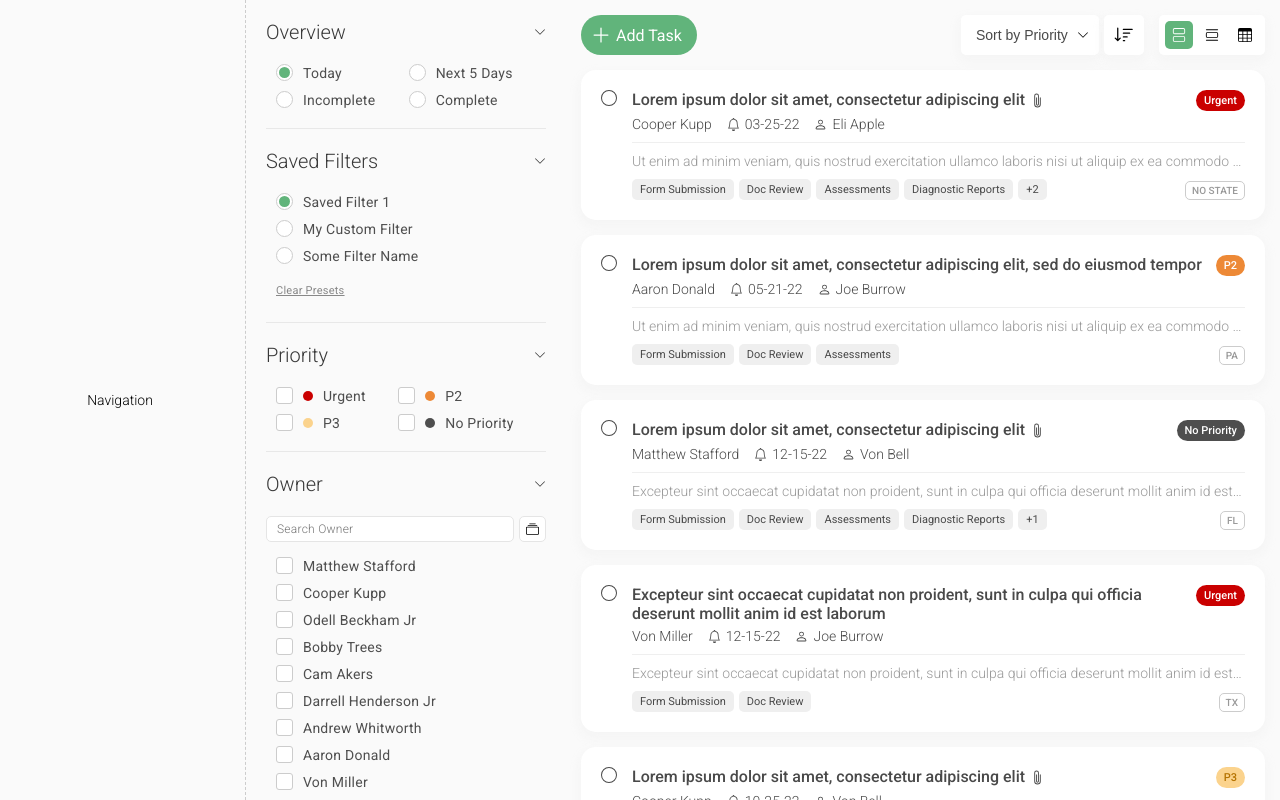
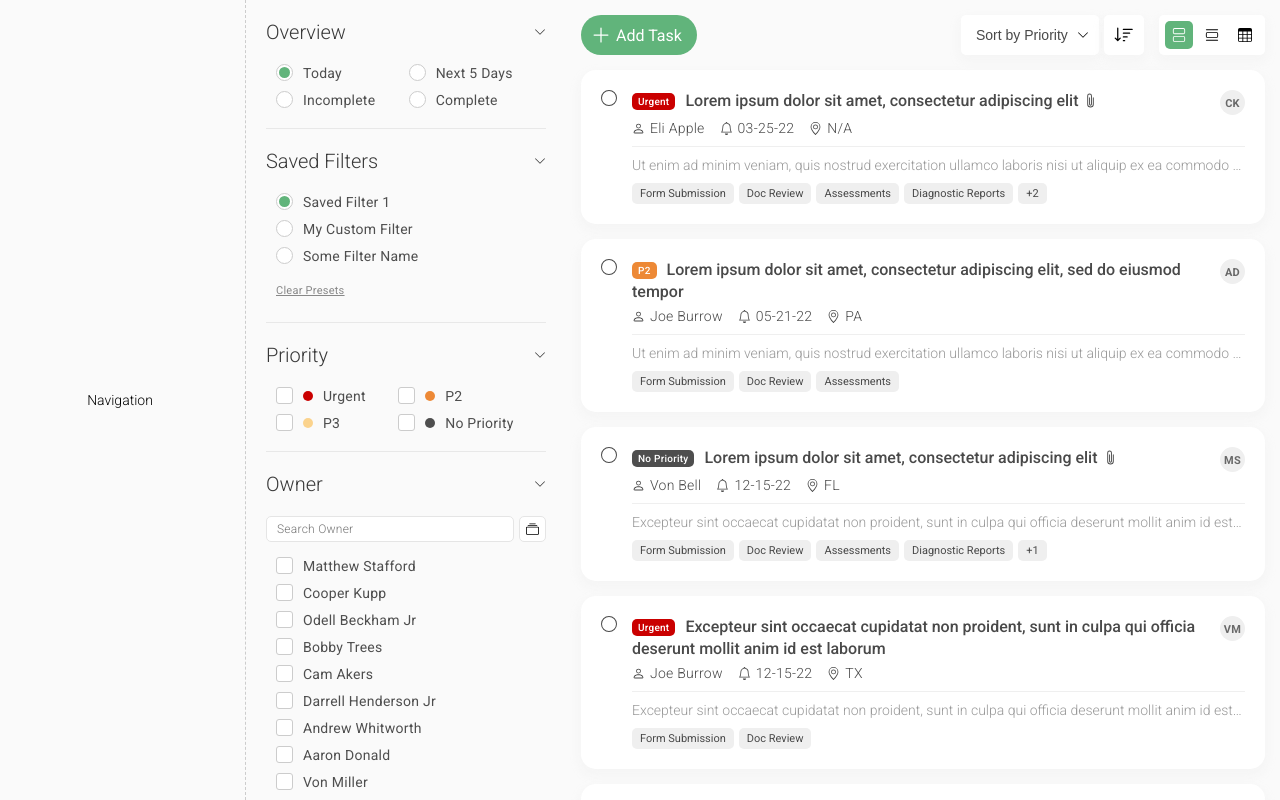
Before and after one commit to dchoi87/akute-health, a React (Create React App) app: page / in a window 1280 px wide. Built offline with nearby package versions, Linux system fonts and the light colour scheme.

Commit message:
New Cards

```diff
--- a/src/components/tasks/card/index.js
+++ b/src/components/tasks/card/index.js
@@ -8,7 +8,7 @@ import {
   Circle,
   CheckCircleFill,
   Tag,
-  GeoAlt
+  GeoAlt,
 } from "react-bootstrap-icons";
 
 import styles from "./index.module.css";
@@ -34,43 +34,44 @@ const Cards = ({
       </div>
       <div className={styles.content}>
         <div className={styles.sectionTop}>
-          <div className={styles.headingWrapper}>
+          <div className={styles.heading}>
             <div className={styles.title}>
-              <span>{task.title}</span>
-              {task.attachment && <Paperclip />}
-            </div>
-            <div className={styles.priorityWrapper}>
               <div
                 className={classNames(styles.priority, styles[task.priority])}
               >
                 {task.priority}
               </div>
+              <span>{task.title}</span>
+              {task.attachment && <Paperclip />}
+            </div>
+            <div className={styles.owner}>
+              <div>
+                {task.owner
+                  .split(" ")
+                  .map((name) => name[0])
+                  .join("")}
+              </div>
             </div>
           </div>
           <div className={styles.subHeading}>
-            <div className={styles.info}>{task.owner}</div>
+            <div className={styles.info}>
+              <Person />
+              <span>{task.patient}</span>
+            </div>
             <div className={styles.info}>
               <Bell />
               <span>{task.duedate}</span>
             </div>
             <div className={styles.info}>
-              <Person />
-              <span>{task.patient}</span>
+              <GeoAlt />
+              <span>{task.state}</span>
             </div>
-            {
-              isCompactView && (
-                <>
-                  <div className={styles.info}>
-                    <Tag />
-                    <span>{task.tags.length} Tags</span>
-                  </div>
-                  <div className={styles.info}>
-                    <GeoAlt />
-                    <span>{task.state}</span>
-                  </div>
-                </>
-              )
-            }
+            {isCompactView && (
+              <div className={styles.info}>
+                <Tag />
+                <span>+{task.tags.length}</span>
+              </div>
+            )}
           </div>
         </div>
         <div className={styles.sectionMid}>
@@ -107,7 +108,6 @@ const Cards = ({
               </>
             )}
           </div>
-          <div className={styles.appointedState}>{task.state}</div>
         </div>
       </div>
     </button>
--- a/src/components/tasks/card/index.module.css
+++ b/src/components/tasks/card/index.module.css
@@ -39,7 +39,7 @@
   align-items: flex-end;
   justify-content: space-between;
 }
-.headingWrapper {
+.heading {
   display: flex;
   justify-content: space-between;
 }
@@ -48,12 +48,32 @@
   align-items: center;
   column-gap: 15px;
   row-gap: 5px;
-  grid-template-columns: repeat(3, minmax(0, max-content));
+  grid-template-columns: repeat(4, minmax(0, max-content));
   font-size: 14px;
+}
+.owner {
+  margin-left: 10px;
+}
+.owner div {
+  width: 25px;
+  height: 25px;
+  letter-spacing: 0.25px;
+  line-height: 27px;
+  border-radius: 50%;
+  font-size: 11px;
+  font-weight: 700;
+  text-transform: uppercase;
+  color: #686868;
+  text-align: center;
+  background: #efefef;
 }
 .title {
   font-size: 16px;
   font-weight: 500;
+}
+.title span {
+  vertical-align: top;
+  line-height: 22px;
 }
 .title svg {
   display: inline-block;
@@ -62,18 +82,18 @@
   height: 15px;
   margin-left: 5px;
 }
-.priorityWrapper {
-  margin-left: 10px;
-}
 .priority {
+  display: inline-block;
   font-weight: 500;
-  font-size: 11px;
+  font-size: 10px;
+  letter-spacing: 0.25px;
   text-transform: capitalize;
-  padding: 4px 8px;
-  border-radius: 15px;
+  padding: 3px 6px;
+  border-radius: 5px;
   white-space: nowrap;
   background: #4e4e4e;
   color: #fff;
+  margin-right: 10px;
 }
 .urgent {
   color: #fff;
@@ -98,6 +118,7 @@
   display: flex;
   align-items: center;
   text-transform: capitalize;
+  letter-spacing: 0.25px;
 }
 .info svg {
   display: block;
@@ -118,15 +139,6 @@
 }
 .tag + .tag {
   margin-left: 5px;
-}
-.appointedState {
-  font-size: 10px;
-  font-weight: 500;
-  text-transform: uppercase;
-  border: 1px solid #ccc;
-  color: #999;
-  padding: 3px 6px;
-  border-radius: 5px;
 }
 /* modifiers */
 .compact.container {
--- a/src/components/tasks/data.js
+++ b/src/components/tasks/data.js
@@ -1,8 +1,4 @@
-import {
-  ViewList,
-  ViewStacked,
-  Table,
-} from "react-bootstrap-icons";
+import { ViewList, ViewStacked, Table } from "react-bootstrap-icons";
 
 export const overview = [
   { label: "today", value: 5 },
@@ -85,7 +81,7 @@ export const mockData = [
       "new patient signup",
     ],
     priority: "urgent",
-    state: "no state",
+    state: "N/A",
     attachment: true,
   },
   {
@@ -165,7 +161,7 @@ export const mockData = [
       "new patient signup",
     ],
     priority: "urgent",
-    state: "no state",
+    state: "N/A",
     attachment: true,
   },
   {
@@ -245,7 +241,7 @@ export const mockData = [
       "new patient signup",
     ],
     priority: "urgent",
-    state: "no state",
+    state: "N/A",
     attachment: true,
   },
   {
```
